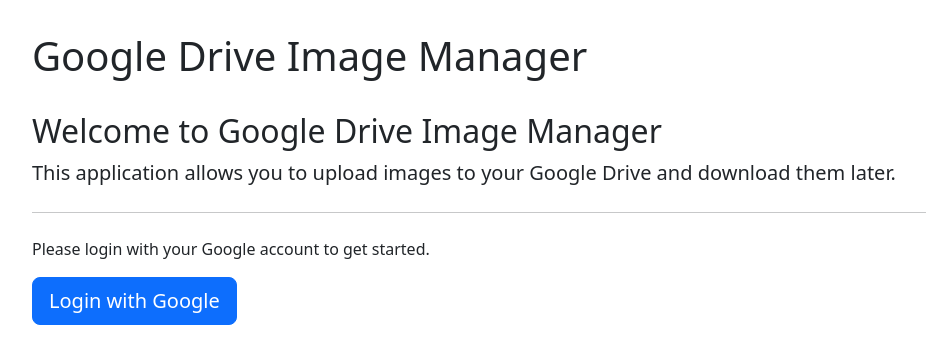
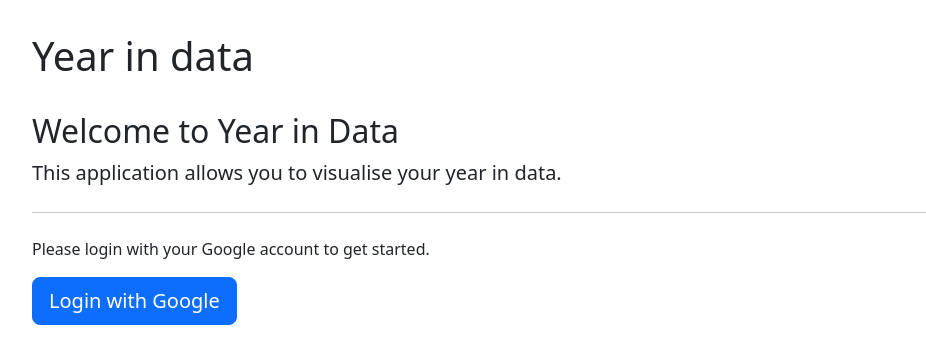
Before and after one commit to Aebel-Shajan/flask-google-drive-app, a Flask app: page / in a window 1280 px wide. Shown: the top 364 px of the page, without its empty margins (50-976 px from the left). Run offline with Flask 3, Linux system fonts and the light colour scheme.

Commit message:
Change html to year in data themed.

```diff
--- a/templates/index.html
+++ b/templates/index.html
@@ -5,12 +5,13 @@
     {% if logged_in %}
         <div class="row mb-4">
             <div class="col">
-                <a href="{{ url_for('upload_file') }}" class="btn btn-primary">Upload New Image</a>
+                <a href="{{ url_for('upload_file') }}" class="btn btn-primary">Upload your data</a>
             </div>
         </div>
 
+
         {% if files %}
-            <h2>Your Images</h2>
+            <h2>Your files</h2>
             <div class="row">
                 {% for file in files %}
                     <div class="col-md-4">
@@ -26,13 +27,13 @@
             </div>
         {% else %}
             <div class="alert alert-info">
-                You don't have any images in your Google Drive yet. Upload one now!
+                You don't have any files in your Google Drive yet. Upload one now!
             </div>
         {% endif %}
     {% else %}
         <div class="jumbotron">
-            <h2>Welcome to Google Drive Image Manager</h2>
-            <p class="lead">This application allows you to upload images to your Google Drive and download them later.</p>
+            <h2>Welcome to Year in Data</h2>
+            <p class="lead">This application allows you to visualise your year in data.</p>
             <hr class="my-4">
             <p>Please login with your Google account to get started.</p>
             <a href="{{ url_for('login') }}" class="btn btn-primary btn-lg">Login with Google</a>
--- a/templates/layout.html
+++ b/templates/layout.html
@@ -4,7 +4,7 @@
 <head>
     <meta charset="UTF-8">
     <meta name="viewport" content="width=device-width, initial-scale=1.0">
-    <title>Google Drive Image Manager</title>
+    <title>Year in data</title>
     <link href="https://cdn.jsdelivr.net/npm/bootstrap@5.3.0/dist/css/bootstrap.min.css" rel="stylesheet">
     <style>
         body { padding-top: 2rem; }
@@ -17,7 +17,7 @@
     <div class="container">
         <header class="mb-4">
             <div class="d-flex justify-content-between align-items-center">
-                <h1>Google Drive Image Manager</h1>
+                <h1>Year in data</h1>
                 {% if logged_in %}
                     <div class="user-info">
                         {% if user_info.picture %}
```
Also changed, not shown: templates/upload.html (+14 -5 lines).
